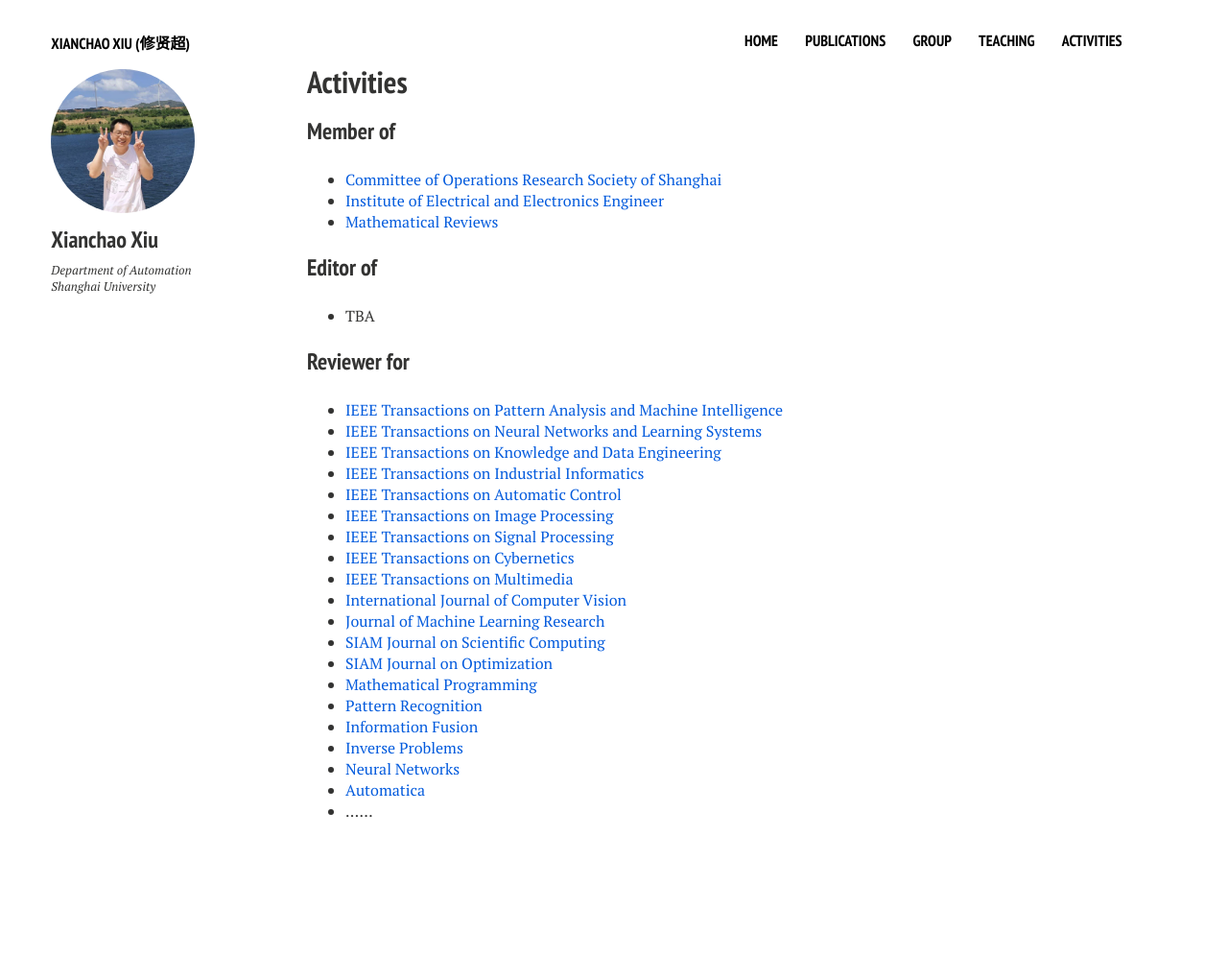
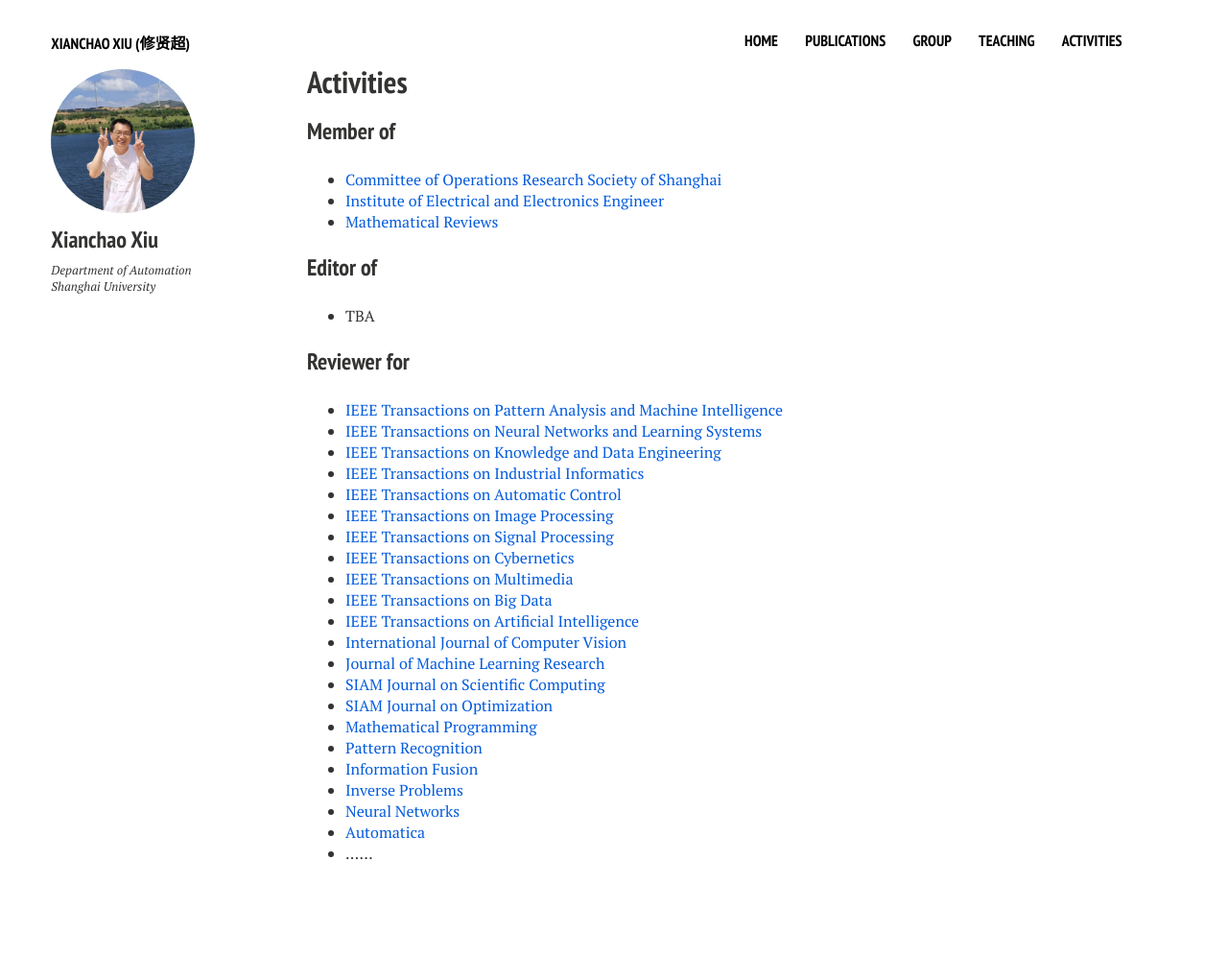
Before and after one commit to xianchaoxiu/xianchaoxiu.github.io, a Jekyll site: the page built from activities/index.md, in a window 1280 px wide. Shown: the whole page at 96% size. Built offline with Jekyll 4.4.1, drawn with Linux system fonts in a browser that asks for light colours; nearby versions of some CDN libraries; before the commit the page ends 952 px from its top, so only the background shows below that.

Commit message:
Update index.md

```diff
--- a/activities/index.md
+++ b/activities/index.md
@@ -27,7 +27,9 @@ share: false
 * <a href="https://ieeexplore.ieee.org/xpl/RecentIssue.jsp?punumber=83" class="textlink" target="_blank">IEEE Transactions on Image Processing</a> <br>
 * <a href="https://ieeexplore.ieee.org/xpl/RecentIssue.jsp?punumber=78" class="textlink" target="_blank">IEEE Transactions on Signal Processing</a> <br>
 * <a href="https://ieeexplore.ieee.org/xpl/RecentIssue.jsp?punumber=6221036" class="textlink" target="_blank">IEEE Transactions on Cybernetics</a> <br>
-* <a href="https://ieeexplore.ieee.org/xpl/RecentIssue.jsp?punumber=6046" class="textlink" target="_blank">IEEE Transactions on Multimedia</a> <br>
+* <a href="https://ieeexplore.ieee.org/xpl/RecentIssue.jsp?punumber=6046" class="textlink" target="_blank">IEEE Transactions on Multimedia</a> <be>
+* <a href="https://ieeexplore.ieee.org/xpl/RecentIssue.jsp?punumber=6687317" class="textlink" target="_blank">IEEE Transactions on Big Data</a> <br>
+* <a href="https://ieeexplore.ieee.org/xpl/RecentIssue.jsp?punumber=9078688" class="textlink" target="_blank">IEEE Transactions on Artificial Intelligence</a> <br>
 * <a href="https://link.springer.com/journal/11263" class="textlink" target="_blank">International Journal of Computer Vision</a> <br>
 * <a href="https://www.jmlr.org" class="textlink" target="_blank">Journal of Machine Learning Research</a> <br>
 * <a href="https://www.siam.org/publications/siam-journals/siam-journal-on-scientific-computing/" class="textlink" target="_blank">SIAM Journal on Scientific Computing</a> <br>
```
